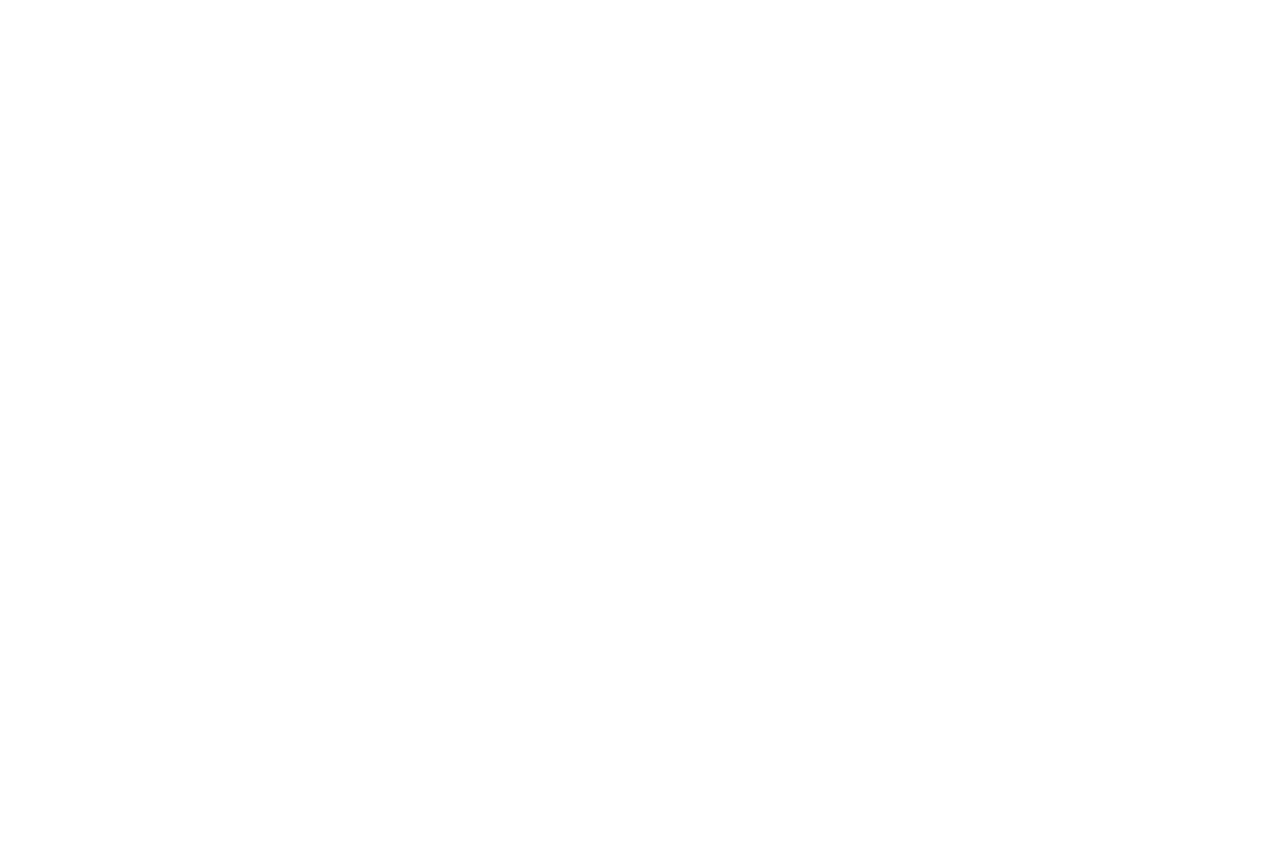
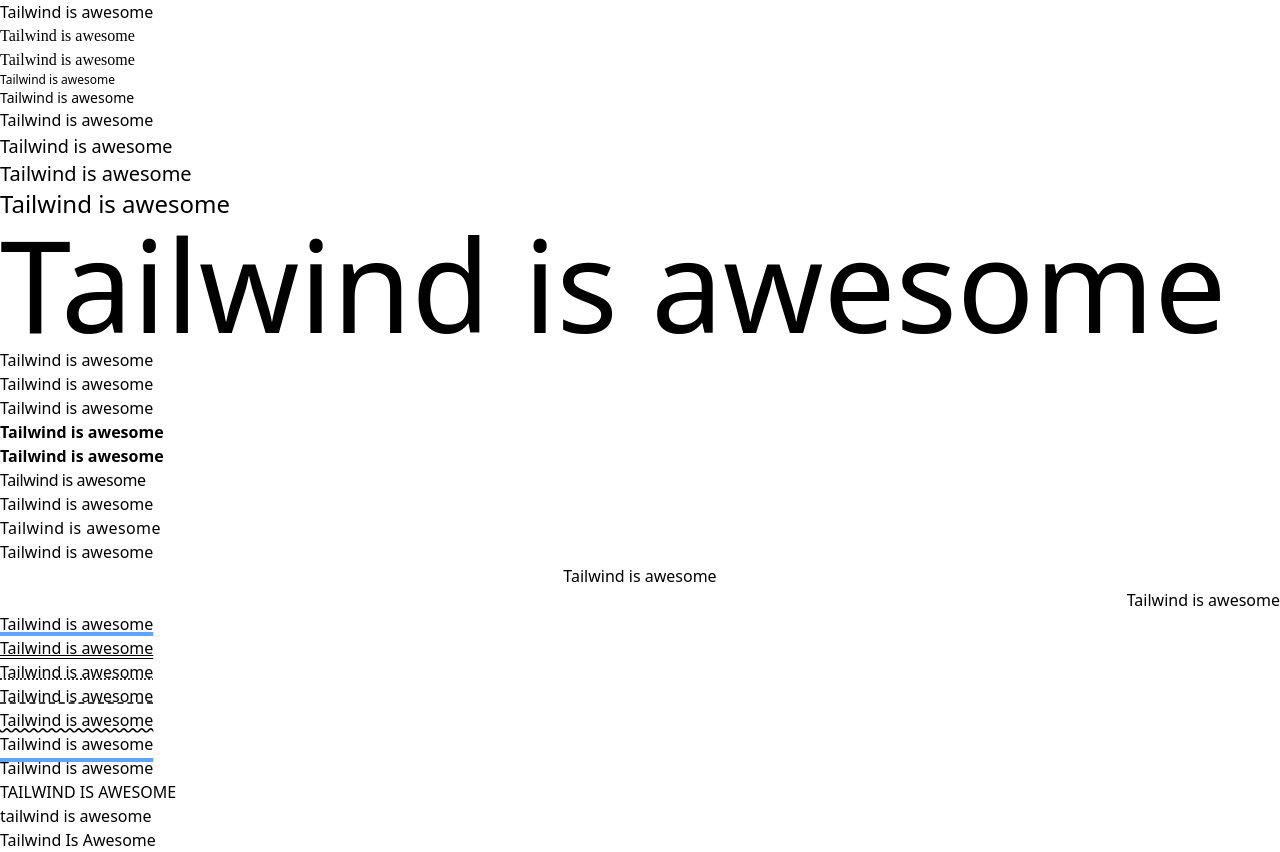
Before and after one commit to vrigzalejo/tailwind-from-scratch, a plain HTML site: page tailwind-sandbox-starter/04-typography/index.html in a window 1280 px wide. Before the commit the page ends 800 px from the top, so only its background shows below. Drawn offline with nearby package versions, Linux system fonts and the light colour scheme; a web font is replaced by a local one.

Commit message:
[Sec 2] 10

```diff
--- a/tailwind-sandbox-starter/04-typography/index.html
+++ b/tailwind-sandbox-starter/04-typography/index.html
@@ -4,27 +4,75 @@
     <meta charset="UTF-8" />
     <meta http-equiv="X-UA-Compatible" content="IE=edge" />
     <meta name="viewport" content="width=device-width, initial-scale=1.0" />
+
+    <link rel="preconnect" href="https://fonts.googleapis.com">
+    <link rel="preconnect" href="https://fonts.gstatic.com" crossorigin>
+    <link href="https://fonts.googleapis.com/css2?family=Codystar:wght@300;400&display=swap" rel="stylesheet">
+
     <script src="https://cdn.tailwindcss.com"></script>
+    <script>
+      tailwind.config = {
+        theme: {
+          fontFamily: {
+            sans: ['ui-sans-serif', 'system-ui'],
+            serif: ['Codystar', 'SFMono-Regular'],
+            mono: ['ui-monospace', 'SFMono-Regular']
+          }
+        }
+      }
+    </script>
+
     <title>Typography</title>
   </head>
   <body>
     <!-- Font Family -->
+     <div class="font-sans">Tailwind is awesome</div>
+     <div class="font-serif">Tailwind is awesome</div>
+     <div class="font-mono">Tailwind is awesome</div>
 
     <!-- Font Size -->
+     <div class="text-xs">Tailwind is awesome</div>
+     <div class="text-sm">Tailwind is awesome</div>
+     <div class="text-base">Tailwind is awesome</div>
+     <div class="text-lg">Tailwind is awesome</div>
+     <div class="text-xl">Tailwind is awesome</div>
+     <div class="text-2xl">Tailwind is awesome</div>
+     <div class="text-9xl">Tailwind is awesome</div>
 
     <!-- Font Weight -->
+    <div class="font-light">Tailwind is awesome</div>
+    <div class="font-normal">Tailwind is awesome</div>
+    <div class="font-medium">Tailwind is awesome</div>
+    <div class="font-semibold">Tailwind is awesome</div>
+    <div class="font-bold">Tailwind is awesome</div>
 
     <!-- Letter Spacing -->
+    <div class="tracking-tight">Tailwind is awesome</div>
+    <div class="tracking-normal">Tailwind is awesome</div>
+    <div class="tracking-wide">Tailwind is awesome</div>
 
     <!-- Text Alignment -->
+    <div class="text-left">Tailwind is awesome</div>
+    <div class="text-center">Tailwind is awesome</div>
+    <div class="text-right">Tailwind is awesome</div>
 
     <!-- Text Decoration -->
+    <div class="underline decoration-4 decoration-blue-400">Tailwind is awesome</div>
 
     <!-- Decoration Style -->
+    <div class="underline decoration-double">Tailwind is awesome</div>
+    <div class="underline decoration-dotted">Tailwind is awesome</div>
+    <div class="underline decoration-dashed">Tailwind is awesome</div>
+    <div class="underline decoration-wavy">Tailwind is awesome</div>
 
     <!-- Decoration Offset -->
+    <div class="underline decoration-4 decoration-blue-400 underline-offset-8">Tailwind is awesome</div>
 
     <!-- Text Transform -->
+     <p class="normal-case">Tailwind is awesome</p>
+     <p class="uppercase">Tailwind is awesome</p>
+     <p class="lowercase">Tailwind is awesome</p>
+     <p class="capitalize">Tailwind is awesome</p>
   </body>
 </html>
 
```
